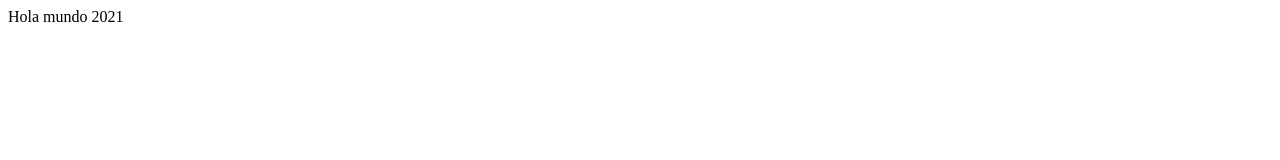
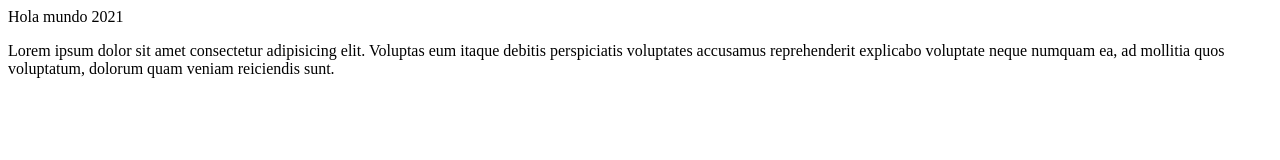
Before and after one commit to Franklingonz02/PROYECTO_D, a plain HTML site: page index.html in a window 1280 px wide. Drawn offline with Linux system fonts and the light colour scheme.

Commit message:
segundo commit

```diff
--- a/index.html
+++ b/index.html
@@ -8,5 +8,6 @@
 </head>
 <body>
     <h>Hola mundo 2021</h>
+    <p>Lorem ipsum dolor sit amet consectetur adipisicing elit. Voluptas eum itaque debitis perspiciatis voluptates accusamus reprehenderit explicabo voluptate neque numquam ea, ad mollitia quos voluptatum, dolorum quam veniam reiciendis sunt. </p>
 </body>
 </html>
```
